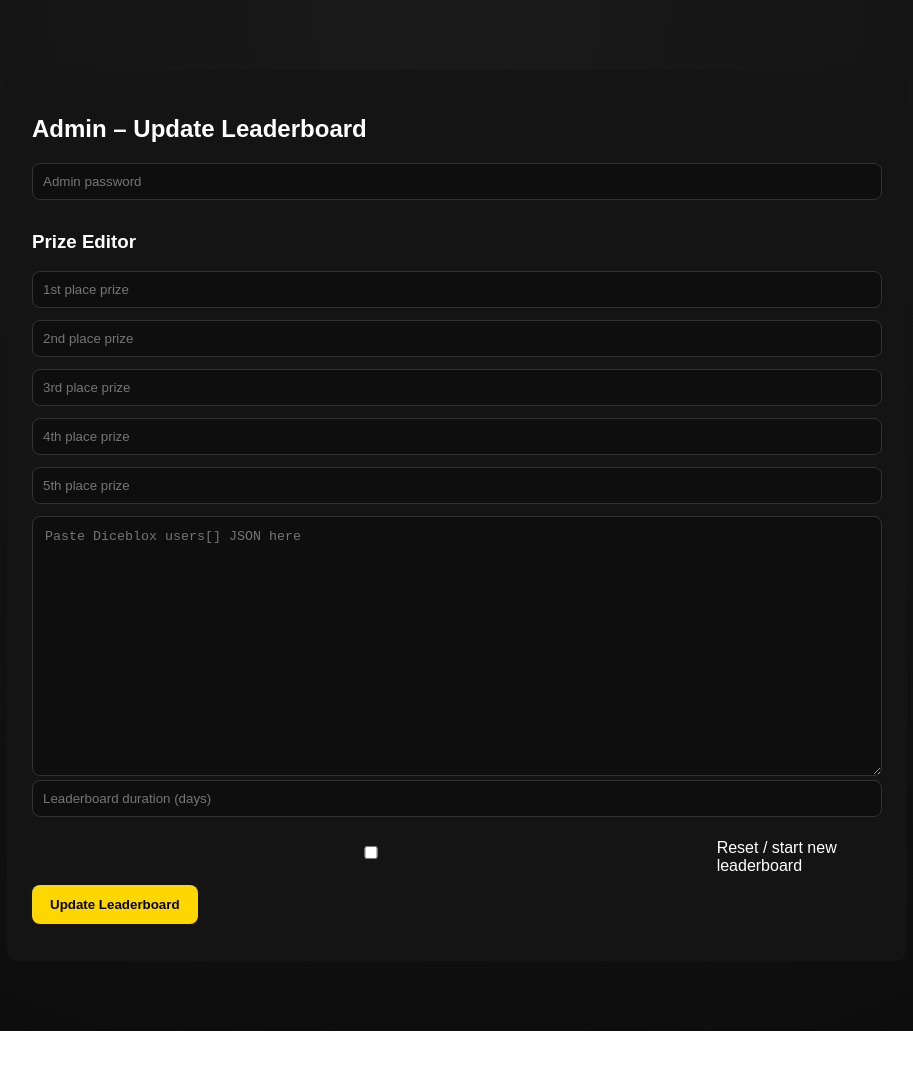
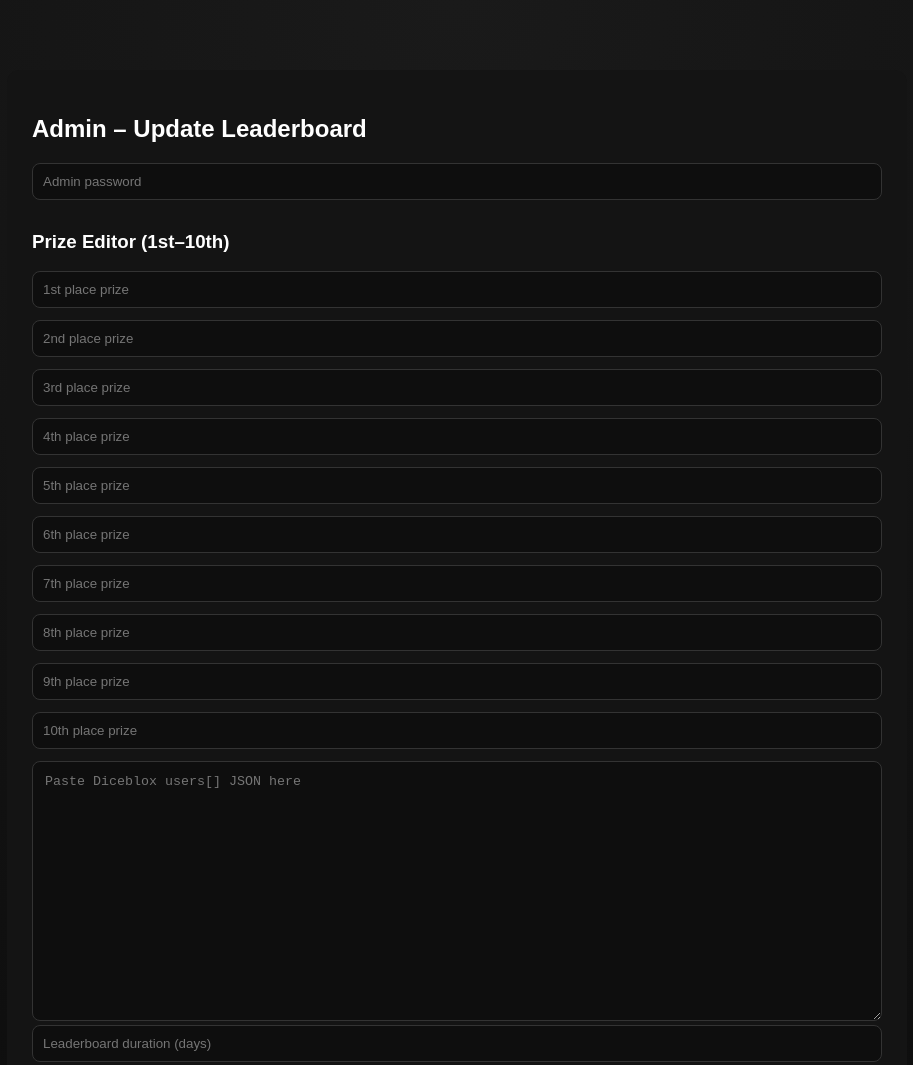
Before and after one commit to cupthedegen-design/cuplb, a website: page public/admin.html in a window 1280 px wide. Shown: the top 1065 px of the page, without its empty margins (183-1096 px from the left). Before the commit the page ends 1031 px from the top, so only its background shows below. Drawn offline with Linux system fonts and the light colour scheme.

Commit message:
Update admin.html

```diff
--- a/public/admin.html
+++ b/public/admin.html
@@ -61,7 +61,7 @@
 
     <input id="password" type="password" placeholder="Admin password" />
 
-    <h3>Prize Editor</h3>
+<h3>Prize Editor (1st–10th)</h3>
 
 <div id="prizes">
   <input type="number" placeholder="1st place prize" data-rank="1" />
@@ -69,7 +69,13 @@
   <input type="number" placeholder="3rd place prize" data-rank="3" />
   <input type="number" placeholder="4th place prize" data-rank="4" />
   <input type="number" placeholder="5th place prize" data-rank="5" />
+  <input type="number" placeholder="6th place prize" data-rank="6" />
+  <input type="number" placeholder="7th place prize" data-rank="7" />
+  <input type="number" placeholder="8th place prize" data-rank="8" />
+  <input type="number" placeholder="9th place prize" data-rank="9" />
+  <input type="number" placeholder="10th place prize" data-rank="10" />
 </div>
+
 
 
     <textarea id="jsonInput" placeholder="Paste Diceblox users[] JSON here"></textarea>
```
